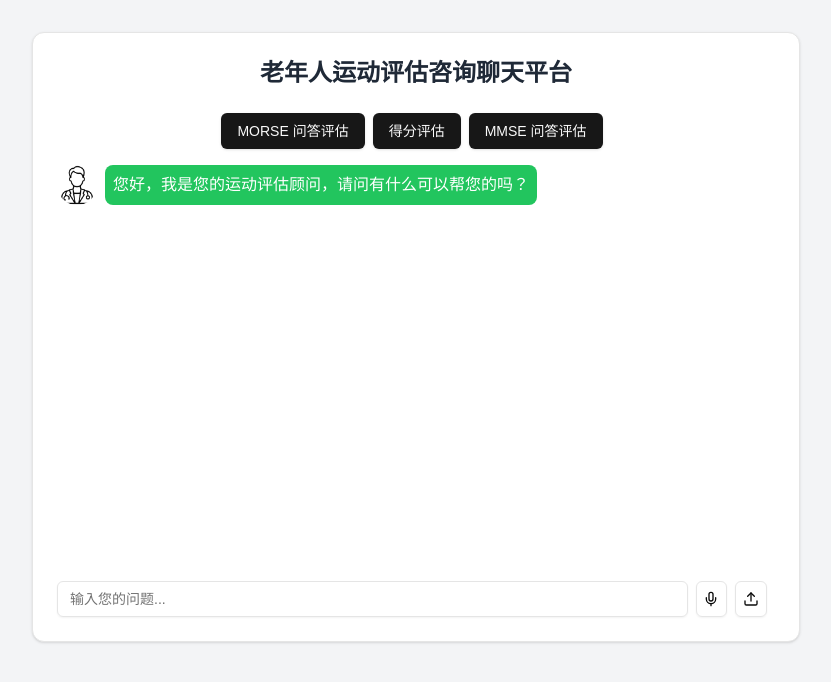
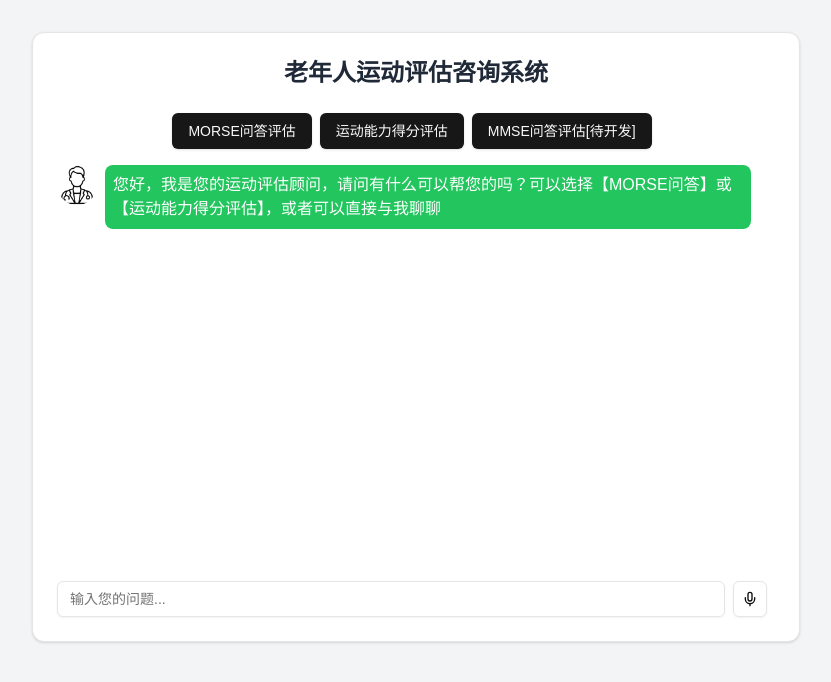
Before and after one commit to YunfeiKong/chatbot-front, a Next.js app: page / in a window 1280 px wide. Shown: the top 682 px of the page, without its empty margins (224-1055 px from the left). Built offline with nearby package versions, Linux system fonts and the light colour scheme.

Commit message:
[feat] update UI

```diff
--- a/components/rehab-chat-room.tsx
+++ b/components/rehab-chat-room.tsx
@@ -34,7 +34,7 @@
   const [messages, setMessages] = useState<Message[]>([
     {
       role: 'consultant',
-      content: '您好，我是您的运动评估顾问，请问有什么可以帮您的吗？'
+      content: '您好，我是您的运动评估顾问，请问有什么可以帮您的吗？可以选择【MORSE问答】或【运动能力得分评估】，或者可以直接与我聊聊'
     }
   ]);
   const [currentQuestion, setCurrentQuestion] = useState<Question | null>(null);
@@ -43,7 +43,7 @@
   const [isPlaying, setIsPlaying] = useState(false);
   const [currentAudio, setCurrentAudio] = useState<HTMLAudioElement | null>(null);
   const [totalScore, setTotalScore] = useState<number | null>(null);
-  const [mode, setMode] = useState<'morse' | 'llm_chat' | 'mmse' | null>(null);
+  const [mode, setMode] = useState<'morse' | 'llm_chat' | 'upload' | null>(null);
   const fileInputRef = useRef<HTMLInputElement>(null);
   const recognitionRef = useRef<any>(null);
   const scrollAreaRef = useRef<HTMLDivElement>(null);
@@ -61,10 +61,10 @@
           console.error('Error starting session:', error);
         }
       };
-      if (messages.length !== 1) {
-        alert("确定要进入MORSE评估吗，历史对话将清除！");
+      startSession();
     }
-      startSession();
+    if (mode === 'upload') {
+      setMessages([{ role: 'consultant', content: '请上传你的运动能力评估结果表' }])
     }
   }, [mode]);
 
@@ -78,7 +78,12 @@
 
       if (question) {
         setCurrentQuestion(question);
+
         setMessages(prev => [...prev, { role: 'consultant', content: question.content }]);
+        const audioURL = await performTTS(question.content)
+        if (audioURL) {
+          playAudio(audioURL)
+        }
       } else if (total_score !== undefined) {
         setTotalScore(total_score);
         setMessages(prev => [...prev, { role: 'consultant', content: `总得分: ${total_score}` }]);
@@ -89,6 +94,7 @@
 
     setInputText('');
   };
+
 
   const handleNormalSubmit = async () => {
     if (!inputText.trim()) return;
@@ -212,7 +218,7 @@
     if (event.key === 'Enter') {
       if (mode === 'morse') {
         handleAnswerSubmit();
-      } else if (mode === 'llm_chat') {
+      } else if (mode === 'llm_chat' || mode === 'upload') {
         handleNormalSubmit();
       }
       setInputText('');
@@ -223,11 +229,11 @@
     <div className="min-h-screen bg-gray-100 py-8">
       <Card className="w-full max-w-3xl mx-auto">
         <CardContent className="p-6">
-          <h1 className="text-2xl font-bold mb-6 text-center text-gray-800">老年人运动评估咨询聊天平台</h1>
+          <h1 className="text-2xl font-bold mb-6 text-center text-gray-800">老年人运动评估咨询系统</h1>
           <div className="flex justify-center mb-4">
-            <Button onClick={() => setMode('morse')} className="mr-2">MORSE 问答评估</Button>
-            <Button onClick={() => setMode('llm_chat')} className="mr-2">得分评估</Button>
-            <Button onClick={() => setMode('mmse')} className="mr-2">MMSE 问答评估</Button>
+            <Button onClick={() => setMode('morse')} className="mr-2">MORSE问答评估</Button>
+            <Button onClick={() => setMode('upload')} className="mr-2">运动能力得分评估</Button>
+            <Button onClick={() => setMode('upload')} className="mr-2">MMSE问答评估[待开发]</Button>
           </div>
           <ScrollArea className="h-[400px] pr-4 mb-4" ref={scrollAreaRef}>
             {messages.map((message, index) => (
@@ -278,9 +284,35 @@
             <Button onClick={handleVoiceInput} variant="outline" size="icon" className="mr-2" aria-label={isRecording ? "停止录音" : "开始录音"}>
               {isRecording ? <StopCircle className="h-4 w-4" /> : <Mic className="h-4 w-4" />}
             </Button>
-            <Button onClick={() => fileInputRef.current?.click()} variant="outline" size="icon" className="mr-2" aria-label="上传文件">
-              <Upload className="h-4 w-4" />
+            {mode === 'morse' && (
+              <div>
+                <Button onClick={handleAnswerSubmit}>
+                  <Send className="h-4 w-4 mr-2" />
+                  发送
                 </Button>
+              </div>
+
+            )}
+            {mode === 'llm_chat' && (
+              <div>
+                <Input
+                  value={inputText}
+                  onChange={(e) => setInputText(e.target.value)}
+                  onKeyDown={handleKeyDown}
+                  placeholder="输入您的问题..."
+                  className="flex-grow mr-2"
+                />
+                <Button onClick={handleVoiceInput} variant="outline" size="icon" className="mr-2" aria-label={isRecording ? "停止录音" : "开始录音"}>
+                  {isRecording ? <StopCircle className="h-4 w-4" /> : <Mic className="h-4 w-4" />}
+                </Button>
+                <Button onClick={handleNormalSubmit}>
+                  <Send className="h-4 w-4 mr-2" />
+                  发送
+                </Button>
+              </div>
+            )}
+            {mode === 'upload' && (
+              <div>
                 <input
                   type="file"
                   ref={fileInputRef}
@@ -288,17 +320,10 @@
                   style={{ display: 'none' }}
                   aria-hidden="true"
                 />
-            {mode === 'morse' && (
-              <Button onClick={handleAnswerSubmit}>
-                <Send className="h-4 w-4 mr-2" />
-                发送
+                <Button onClick={() => fileInputRef.current?.click()} variant="outline" size="icon" className="mr-2" aria-label="上传文件">
+                  <Upload className="h-4 w-4" />
                 </Button>
-            )}
-            {mode === 'llm_chat' && (
-              <Button onClick={handleNormalSubmit}>
-                <Send className="h-4 w-4 mr-2" />
-                发送
-              </Button>
+              </div>
             )}
           </div>
         </CardContent>
--- a/components/speech-utils.ts
+++ b/components/speech-utils.ts
@@ -1,5 +1,5 @@
 // token will be expired in 30 days!!
-const TOKEN = ''
+const TOKEN = '24.8eee52ccc4e3294deb24d172fb9345c3.2592000.1728542730.282335-115523365'
 
 function createUrl(url: string, params: Record<string, string>) {
   const result = new URL(url)
```
Lines whose indentation alone changed are shown as unchanged.
